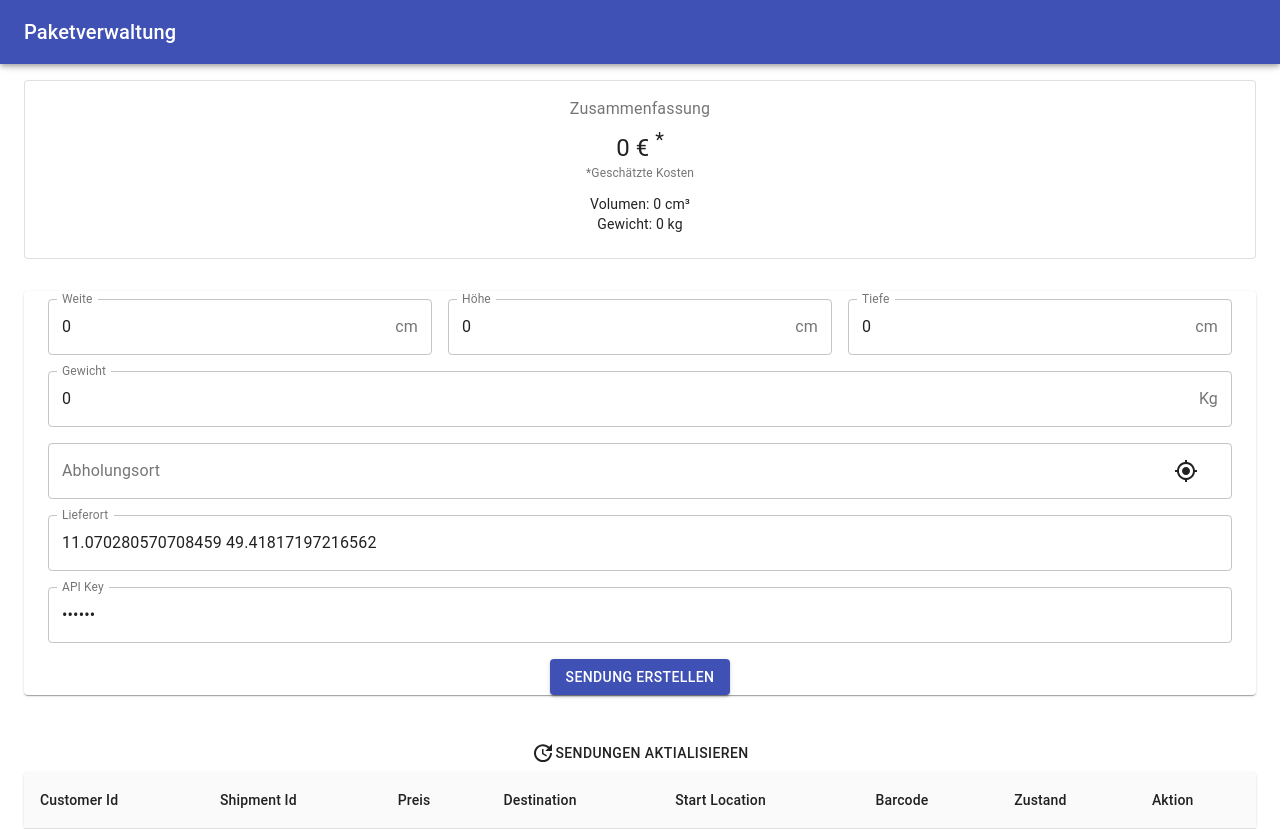
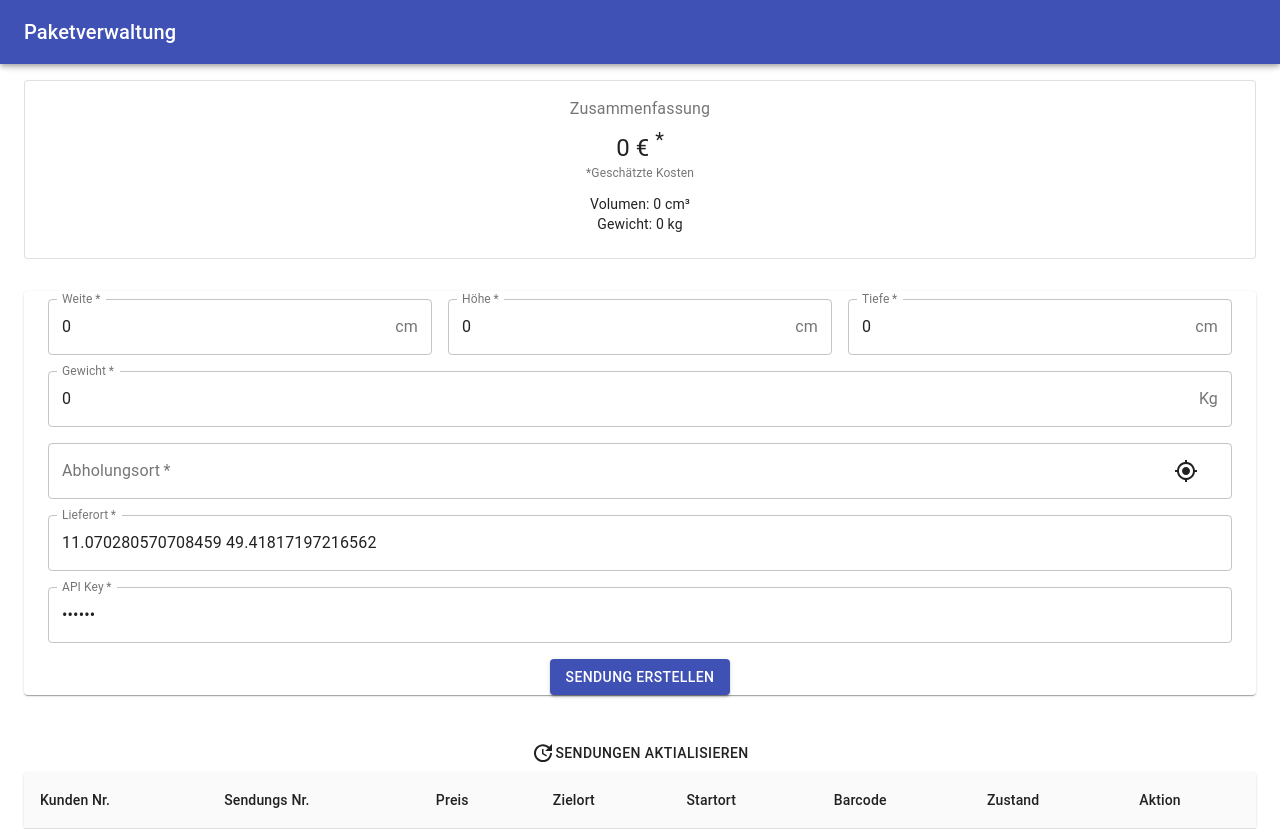
Before and after one commit to SetZero/LogisticsBPMN, a React (Create React App) app in the folder package_frontend/: page / in a window 1280 px wide. Built offline with nearby package versions, Linux system fonts and the light colour scheme.

Commit message:
cleanup + finishing touch

```diff
--- a/package_frontend/src/App.jsx
+++ b/package_frontend/src/App.jsx
@@ -338,7 +338,9 @@ function App() {
                         fullWidth
                         InputProps={{
                           endAdornment: <InputAdornment position="end">cm</InputAdornment>,
-                        }} />
+                        }}
+                        required
+                      />
                     </Grid><Grid item xs={6} sm={4}>
                       <TextField type="number"
                         value={height}
@@ -348,7 +350,9 @@ function App() {
                         fullWidth
                         InputProps={{
                           endAdornment: <InputAdornment position="end">cm</InputAdornment>,
-                        }} />
+                        }}
+                        required
+                      />
                     </Grid><Grid item xs={12} sm={4}>
                       <TextField type="number"
                         value={depth}
@@ -358,7 +362,9 @@ function App() {
                         fullWidth
                         InputProps={{
                           endAdornment: <InputAdornment position="end">cm</InputAdornment>,
-                        }} />
+                        }}
+                        required
+                      />
                     </Grid>
                   </Grid>
                   <Box m={2} />
@@ -371,6 +377,7 @@ function App() {
                       }}
                       variant="outlined"
                       fullWidth
+                      required
                     />
                   </Grid>
                   <Box m={2} />
@@ -383,6 +390,7 @@ function App() {
                       }}
                       variant="outlined"
                       fullWidth
+                      required
                     />
                   </Grid>
                   <Box m={2} />
@@ -392,6 +400,7 @@ function App() {
                       value={targetLocation} onChange={(event) => handleChange(setTargetLocation, event)}
                       variant="outlined"
                       fullWidth
+                      required
                     />
                   </Grid>
                   <Box m={2} />
@@ -402,6 +411,7 @@ function App() {
                       variant="outlined"
                       type="password"
                       fullWidth
+                      required
                     />
                   </Grid>
                   <Box m={2} />
@@ -424,11 +434,11 @@ function App() {
                 <Table stickyHeader aria-label="sticky table">
                   <TableHead>
                     <TableRow>
-                      <TableCell>Customer Id</TableCell>
-                      <TableCell>Shipment Id</TableCell>
+                      <TableCell>Kunden Nr.</TableCell>
+                      <TableCell>Sendungs Nr.</TableCell>
                       <TableCell>Preis</TableCell>
-                      <TableCell>Destination</TableCell>
-                      <TableCell>Start Location</TableCell>
+                      <TableCell>Zielort</TableCell>
+                      <TableCell>Startort</TableCell>
                       <TableCell>Barcode</TableCell>
                       <TableCell>Zustand</TableCell>
                       <TableCell>Aktion</TableCell>
@@ -451,7 +461,7 @@ function App() {
                                 (<ButtonGroup size="small" aria-label="small outlined button group">
                                   <Button variant="contained" color="primary" onClick={() => confirmShipment(e.shipmentId, e.attachedProcessInstance).then(() => updateShipmentData())}>Bestätigen</Button>
                                   <Button variant="outlined" color="secondary" onClick={() => cancelShipment(e.shipmentId, e.attachedProcessInstance).then(() => updateShipmentData())}><DeleteIcon /></Button>
-                                </ButtonGroup>) : (<Button disabled variant="contained" fullWidth><RemoveCircleIcon /></Button>) : (e.state === 'DECLINED' ? "Bestllung abgelehnt" : "Waiting for manual confirmation")
+                                </ButtonGroup>) : (<Button disabled variant="contained" fullWidth><RemoveCircleIcon /></Button>) : (e.state === 'DECLINED' ? "Bestllung abgelehnt" : "Wird verarbeitet")
                             }
                           </TableCell>
                         </TableRow>)
```
